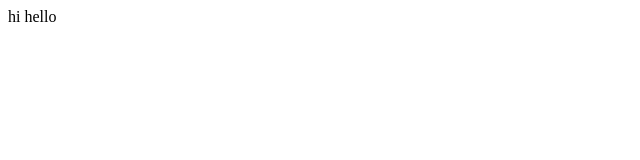
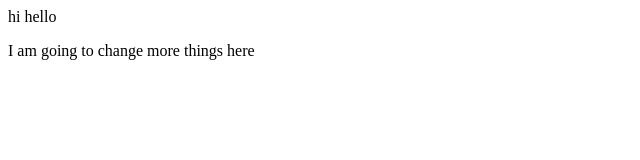
Before and after one commit to RamyaVetrivel/gittest-repo, a plain HTML site: page index.html in a window 1280 px wide. Shown: the whole page, without its empty margins (0-640 px from the left). Drawn offline with Linux system fonts and the light colour scheme.

Commit message:
modified html index
modify desc

```diff
--- a/index.html
+++ b/index.html
@@ -1 +1,2 @@
 <div>hi hello</div>
+<p>I am going to change more things here</p>
```
